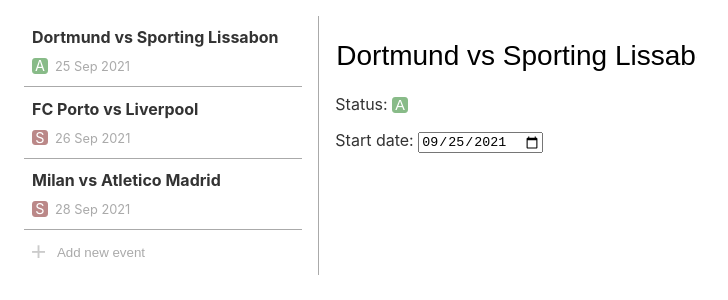
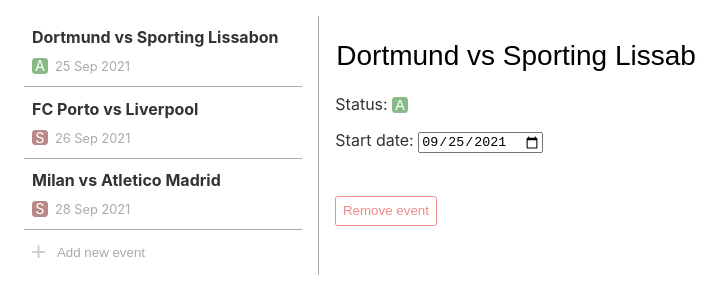
Before and after one commit to maximalism2/recoil-vs-redux-demo, a React (Create React App) app: page / in a window 1280 px wide. Shown: the top 300 px of the page, without its empty margins (182-910 px from the left). Built offline with nearby package versions, Linux system fonts and the light colour scheme.

Commit message:
Added delete functionality

```diff
--- a/src/App.js
+++ b/src/App.js
@@ -8,7 +8,7 @@
 
 const updateById = (selectedEventId, slice) => (events) => {
   const selectedEventIndex = events.findIndex((e) => e.id === selectedEventId);
-  const selectedEvent = getEventById(events, selectedEventId);
+  const selectedEvent = events[selectedEventIndex];
 
   return [
     ...events.slice(0, selectedEventIndex),
@@ -16,6 +16,9 @@
     ...events.slice(selectedEventIndex + 1),
   ];
 };
+
+const removeById = (eventId) => (events) =>
+  events.filter((event) => event.id !== eventId);
 
 function App() {
   const [events, setEvents] = useState(mockEvents);
@@ -29,6 +32,12 @@
 
   const updateEvent = (slice) => {
     setEvents(updateById(selectedEventId, slice));
+  };
+
+  const removeEvent = (eventId) => {
+    const filteredEvents = removeById(eventId)(events);
+    setSelectedEventId(filteredEvents[0].id);
+    setEvents(filteredEvents);
   };
 
   const createNewEvent = () => setIsCreateView(true);
@@ -55,6 +64,7 @@
             key={selectedEventId}
             event={getEventById(events, selectedEventId)}
             updateEvent={updateEvent}
+            removeEvent={removeEvent}
           />
         )}
       </Content>
--- a/src/components/CreateEventView.js
+++ b/src/components/CreateEventView.js
@@ -34,13 +34,21 @@
   return (
     <>
       <Title>Create new event</Title>
+      <form
+        action="#"
+        onSubmit={(e) => {
+          e.preventDefault();
+          saveNewEvent(newEvent);
+        }}
+      >
         <EventView
           event={newEvent}
           updateEvent={(slice) =>
             setNewEvent((event) => ({ ...event, ...slice }))
           }
         />
-      <SaveButton onClick={() => saveNewEvent(newEvent)}>Save event</SaveButton>
+        <SaveButton type="submit">Save event</SaveButton>
+      </form>
     </>
   );
 }
--- a/src/components/EventStatus.js
+++ b/src/components/EventStatus.js
@@ -36,6 +36,7 @@
 export const EventStatus = ({ status, onClick }) => (
   <StyledEventStatus
     as={typeof onClick === "function" ? "button" : "span"}
+    type="button"
     status={status}
     onClick={onClick}
   >
--- a/src/components/EventView.js
+++ b/src/components/EventView.js
@@ -24,10 +24,33 @@
   }
 `;
 
-export const EventView = ({ event, updateEvent }) => (
+const RemoveButton = styled.button`
+  border: 1px solid #dd1818;
+  color: #dd1818;
+  border-radius: 0.2em;
+  padding: 0.5em;
+  background: transparent;
+  cursor: pointer;
+  opacity: 0.5;
+  margin-top: 2em;
+  transition: 0.15s;
+
+  &:hover,
+  &:focus {
+    opacity: 1;
+    box-shadow: 0 2px 5px #dd181833;
+  }
+
+  &:active {
+    box-shadow: inset 0 2px 5px #dd181833;
+  }
+`;
+
+export const EventView = ({ event, updateEvent, removeEvent }) => (
   <div>
     <TitleInput
       type="text"
+      required
       placeholder="FC Karpaty vs FC Chelsea"
       value={event.title}
       onChange={(e) => updateEvent({ title: e.currentTarget.value })}
@@ -49,5 +72,11 @@
         }
       />
     </Field>
+
+    {typeof removeEvent === "function" && (
+      <RemoveButton type="button" onClick={() => removeEvent(event.id)}>
+        Remove event
+      </RemoveButton>
+    )}
   </div>
 );
```
Lines whose indentation alone changed are shown as unchanged.
